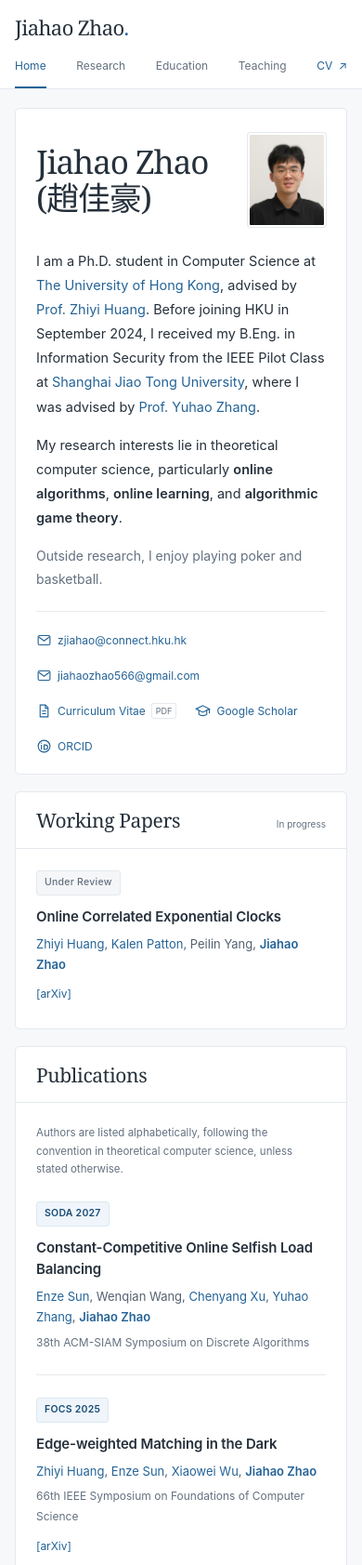
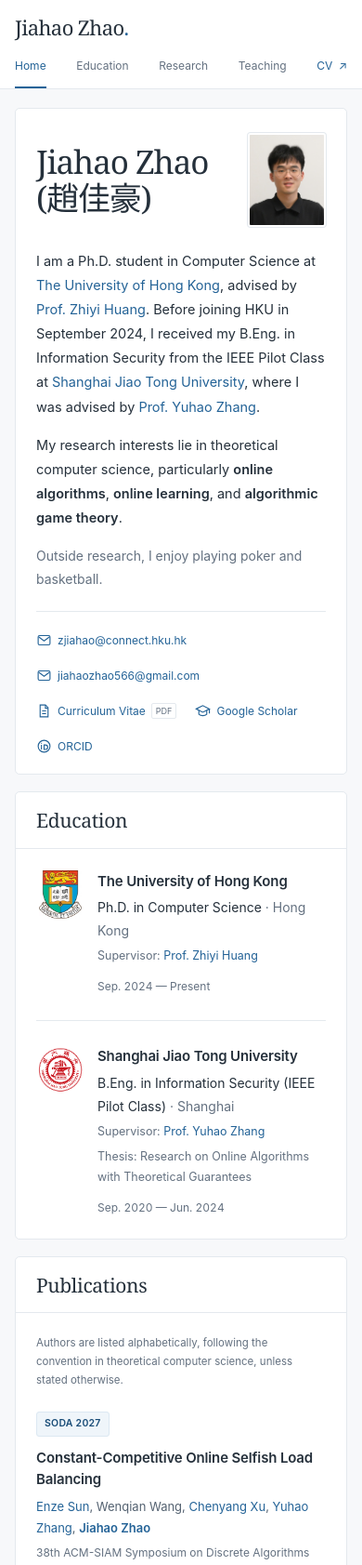
Before and after one commit to Jiahao566/jiahao-zhao, a plain HTML site: page index.html in a window 390 px wide. Shown: the top 1683 px of the page at 93% size. Drawn offline with Linux system fonts and the light colour scheme.

Commit message:
Reorder academic sections and add university crests

```diff
--- a/assets/style.css
+++ b/assets/style.css
@@ -77,7 +77,9 @@ h3 { font-size: 16px; line-height: 1.55; font-weight: 600; letter-spacing: -.15p
 .paper-links a { display: inline-flex; align-items: center; min-height: 28px; }
 
 /* 教育、奖项、教学和报告 */
-.education-entry { display: flex; justify-content: space-between; gap: 24px; }
+.education-entry { display: grid; grid-template-columns: 64px minmax(0, 1fr) auto; align-items: start; gap: 24px; }
+.education-logo { display: block; width: 64px; height: 64px; object-fit: contain; }
+.education-content { min-width: 0; }
 .education-entry + .education-entry { margin-top: 26px; padding-top: 26px; border-top: 1px solid var(--line); }
 .education-entry p { margin-top: 4px; font-size: 14px; }
 .education-entry .detail, .detail { color: var(--muted); font-size: 12.5px; }
@@ -115,7 +117,10 @@ h3 { font-size: 16px; line-height: 1.55; font-weight: 600; letter-spacing: -.15p
   .biography { grid-column: 1 / -1; grid-row: 2; margin-top: 0; }
   h1 { font-size: 42px; }
   .paper { grid-template-columns: 108px minmax(0, 1fr); gap: 20px; }
-  .education-entry, .talk-row { flex-direction: column; align-items: flex-start; gap: 7px; }
+  .education-entry { grid-template-columns: 64px minmax(0, 1fr); gap: 7px 20px; }
+  .education-logo { grid-row: 1 / 3; }
+  .education-entry .date { grid-column: 2; }
+  .talk-row { flex-direction: column; align-items: flex-start; gap: 7px; }
   .award-list li { gap: 18px; }
 }
 @media (max-width: 560px) {
@@ -140,6 +145,8 @@ h3 { font-size: 16px; line-height: 1.55; font-weight: 600; letter-spacing: -.15p
   h3 { font-size: 15px; }
   .authors { font-size: 13px; }
   .publication-note { margin-bottom: 24px; font-size: 11.5px; }
+  .education-entry { grid-template-columns: 52px minmax(0, 1fr); column-gap: 14px; }
+  .education-logo { width: 52px; height: 52px; }
   .award-list li, .teaching-list li { flex-direction: column; gap: 3px; }
   .award-list time { font-size: 11.5px; }
   .site-footer { flex-direction: column; align-items: flex-start; gap: 4px; padding-bottom: 24px; font-size: 10.5px; }
--- a/index.html
+++ b/index.html
@@ -22,8 +22,8 @@
       <a class="brand" href="#home">Jiahao Zhao<span class="brand-dot" aria-hidden="true">.</span></a>
       <div class="nav-links">
         <a href="#home" aria-current="location">Home</a>
+        <a href="#education">Education</a>
         <a href="#research">Research</a>
-        <a href="#education">Education</a>
         <a href="#teaching">Teaching</a>
         <a class="nav-cv" href="assets/Jiahao_Zhao_CV.pdf" target="_blank" rel="noopener">CV <span aria-hidden="true">↗</span><span class="sr-only"> (PDF, opens in a new tab)</span></a>
       </div>
@@ -66,29 +66,34 @@
       </div>
     </section>
 
-    <!-- 02 / 研究：复制一个 article.paper 即可增加一篇论文。 -->
-    <div id="research" class="research-group">
-      <section class="panel" aria-labelledby="working-title">
-        <div class="section-header"><h2 id="working-title">Working Papers</h2><span class="section-note">In progress</span></div>
-        <div class="section-body">
-          <article class="paper working-paper">
-            <div class="paper-marker"><span class="venue venue-working">Under Review</span></div>
-            <div class="paper-content">
-              <h3><a href="https://arxiv.org/abs/2611.11133">Online Correlated Exponential Clocks</a></h3>
-              <p class="authors"><a href="https://i.cs.hku.hk/~zhiyi/">Zhiyi Huang</a>, <a href="https://sites.gatech.edu/kpatton33/">Kalen Patton</a>, Peilin Yang, <strong><a href="#home">Jiahao Zhao</a></strong></p>
-              <div class="paper-links"><a href="https://arxiv.org/abs/2611.11133">[arXiv]</a></div>
-            </div>
+    <!-- 02 / 教育经历 -->
+    <section id="education" class="panel" aria-labelledby="education-title">
+      <div class="section-header"><h2 id="education-title">Education</h2></div>
+      <div class="section-body education-list">
+        <article class="education-entry">
+          <!-- 校徽来源：https://www.hku.hk/en/about-hku/university-identity/background -->
+          <img class="education-logo" src="assets/hku-crest.webp" alt="The University of Hong Kong crest" width="64" height="64" loading="lazy" decoding="async">
+          <div class="education-content"><h3>The University of Hong Kong</h3><p>Ph.D. in Computer Science <span class="text-muted">· Hong Kong</span></p><p class="detail">Supervisor: <a href="https://i.cs.hku.hk/~zhiyi/">Prof. Zhiyi Huang</a></p></div>
+          <p class="date">Sep. 2024 — Present</p>
+        </article>
+        <article class="education-entry">
+          <!-- 校徽来源：https://vi.sjtu.edu.cn/index.php/articles/bulletin/13 -->
+          <img class="education-logo" src="assets/sjtu-crest.png" alt="Shanghai Jiao Tong University crest" width="64" height="64" loading="lazy" decoding="async">
+          <div class="education-content"><h3>Shanghai Jiao Tong University</h3><p>B.Eng. in Information Security (IEEE Pilot Class) <span class="text-muted">· Shanghai</span></p><p class="detail">Supervisor: <a href="http://www.zyhwtc.com/">Prof. Yuhao Zhang</a></p><p class="detail">Thesis: Research on Online Algorithms with Theoretical Guarantees</p></div>
+          <p class="date">Sep. 2020 — Jun. 2024</p>
         </article>
       </div>
     </section>
 
+    <!-- 03 / 研究：复制一个 article.paper 即可增加一篇论文。 -->
+    <div id="research" class="research-group">
       <section id="publications" class="panel" aria-labelledby="publications-title">
         <div class="section-header"><h2 id="publications-title">Publications</h2></div>
         <div class="section-body">
           <p class="publication-note">Authors are listed alphabetically, following the convention in theoretical computer science, unless stated otherwise.</p>
           <div class="paper-list">
             <article class="paper">
-              <div class="paper-marker"><span class="venue">SODA 2027</div>
+              <div class="paper-marker"><span class="venue">SODA 2027</span></div>
               <div class="paper-content">
                 <h3>Constant-Competitive Online Selfish Load Balancing</h3>
                 <p class="authors"><a href="https://sun-enze.github.io/enze-sun/">Enze Sun</a>, Wenqian Wang, <a href="https://chenyang-1995.github.io/">Chenyang Xu</a>, <a href="http://www.zyhwtc.com/">Yuhao Zhang</a>, <strong><a href="#home">Jiahao Zhao</a></strong></p>
@@ -119,22 +124,21 @@
           </div>
         </div>
       </section>
+
+      <section class="panel" aria-labelledby="working-title">
+        <div class="section-header"><h2 id="working-title">Working Papers</h2><span class="section-note">In progress</span></div>
+        <div class="section-body">
+          <article class="paper working-paper">
+            <div class="paper-marker"><span class="venue venue-working">Under Review</span></div>
+            <div class="paper-content">
+              <h3><a href="https://arxiv.org/abs/2611.11133">Online Correlated Exponential Clocks</a></h3>
+              <p class="authors"><a href="https://i.cs.hku.hk/~zhiyi/">Zhiyi Huang</a>, <a href="https://sites.gatech.edu/kpatton33/">Kalen Patton</a>, Peilin Yang, <strong><a href="#home">Jiahao Zhao</a></strong></p>
+              <div class="paper-links"><a href="https://arxiv.org/abs/2611.11133">[arXiv]</a></div>
             </div>
-
-    <!-- 03 / 教育经历 -->
-    <section id="education" class="panel" aria-labelledby="education-title">
-      <div class="section-header"><h2 id="education-title">Education</h2></div>
-      <div class="section-body education-list">
-        <article class="education-entry">
-          <div><h3>The University of Hong Kong</h3><p>Ph.D. in Computer Science <span class="text-muted">· Hong Kong</span></p><p class="detail">Supervisor: <a href="https://i.cs.hku.hk/~zhiyi/">Prof. Zhiyi Huang</a></p></div>
-          <p class="date">Sep. 2024 — Present</p>
-        </article>
-        <article class="education-entry">
-          <div><h3>Shanghai Jiao Tong University</h3><p>B.Eng. in Information Security (IEEE Pilot Class) <span class="text-muted">· Shanghai</span></p><p class="detail">Supervisor: <a href="http://www.zyhwtc.com/">Prof. Yuhao Zhang</a></p><p class="detail">Thesis: Research on Online Algorithms with Theoretical Guarantees</p></div>
-          <p class="date">Sep. 2020 — Jun. 2024</p>
           </article>
         </div>
       </section>
+    </div>
 
     <!-- 04 / 荣誉奖励 -->
     <section id="awards" class="panel" aria-labelledby="awards-title">
```
Also changed, not shown: assets/hku-crest.webp (added), assets/sjtu-crest.png (added). Lines whose indentation alone changed are shown as unchanged.
